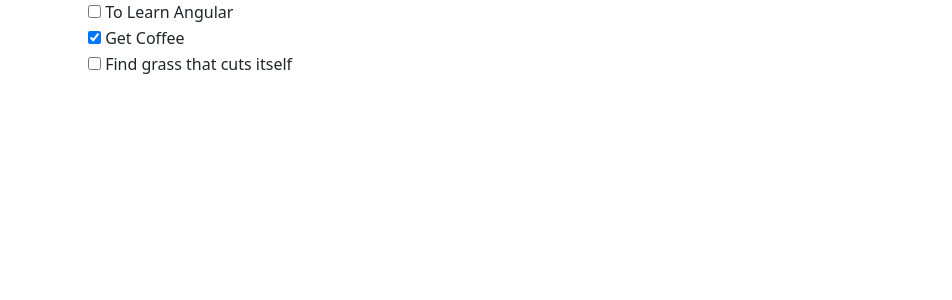
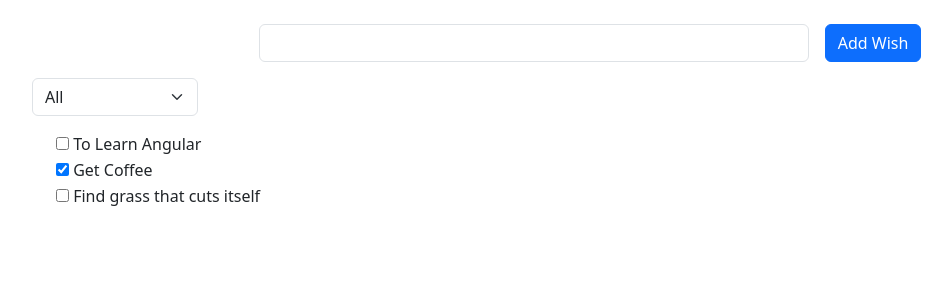
Before and after one commit to willsf2021/angular-reinforcements, an Angular app in the folder wishlist/: page / in a window 1280 px wide. Shown: the top 300 px of the page, without its empty margins (50-1002 px from the left). Built offline with nearby package versions, Linux system fonts and the light colour scheme.

Commit message:
feat: filtering data with ngModel

```diff
--- a/wishlist/src/app/app.component.html
+++ b/wishlist/src/app/app.component.html
@@ -1,24 +1,64 @@
 <div class="container">
+  <!-- Template-driven Form -->
+  <form class="row mt-3 gx-3 gy-2 align-items-center justify-content-center">
+    <div class="col-sm-6">
+      <label class="visually-hidden" for="specifSizeInputName">Wish</label
+      ><input
+        type="text"
+        name="new-wish-text"
+        class="form-control"
+        [(ngModel)]="newWishText"
+      />
+    </div>
+    <div class="col-auto">
+      <button
+        type="submit"
+        class="btn btn-primary"
+        (click)="$event.preventDefault(); addNewWish()"
+      >
+        Add Wish
+      </button>
+    </div>
+  </form>
 
-  <div *ngIf="items.length === 0; else showItems">
+  <div class="row mt-3">
+    <div class="col-sm-2">
+      <select class="form-select" [(ngModel)]="listFilter" (ngModelChange)="filterChanged($event)">
+        <option value="0">All</option>
+        <option value="1">Unfulfilled</option>
+        <option value="2">Fulfilled</option>
+      </select>
+    </div>
+  </div>
+
+  <div class="row mt-3">
+    <div *ngIf="visibleItems.length === 0; else showItems">
       There are no wishes do display.
     </div>
 
     <ng-template #showItems>
       <ul class="wish-list">
-      <li *ngFor="let item of items; index as ii">
+        <li *ngFor="let item of visibleItems; index as ii">
           <!-- for of loop | there is now allowed to put two directives insides same element HTML -->
           <!-- * is directive -->
           <div class="form-check">
             <label for="form-check-label">
-            <input class="checkbox" type="checkbox" [checked]="item.isComplete" [attr.data-index]="ii"
-              (click)="toggleItem(item)">
+              <input
+                class="checkbox"
+                type="checkbox"
+                [checked]="item.isComplete"
+                [attr.data-index]="ii"
+                (click)="toggleItem(item)"
+              />
               <!-- Binding data with [] -->
 
-            {{item.wishText}}
+              {{ item.wishText }}
             </label>
           </div>
         </li>
       </ul>
     </ng-template>
   </div>
+</div>
+
+<!-- Reactive Forms -->
--- a/wishlist/src/app/app.component.ts
+++ b/wishlist/src/app/app.component.ts
@@ -1,18 +1,49 @@
 import { Component } from '@angular/core';
 import { WishItem } from 'src/shared/models/wishItem';
 
-@Component({ // @ = Decorator
+@Component({
+  // @ = Decorator
   selector: 'app-root',
   templateUrl: './app.component.html',
-  styleUrls: ['./app.component.css']
+  styleUrls: ['./app.component.css'],
 })
 export class AppComponent {
   items: WishItem[] = [
     new WishItem('To Learn Angular'),
     new WishItem('Get Coffee', true),
-    new WishItem('Find grass that cuts itself')
+    new WishItem('Find grass that cuts itself'),
   ];
-  title = 'my wishlist';
+
+  listFilter: string = '0';
+
+  newWishText = '';
+
+  title = 'wishlist';
+
+  visibleItems: WishItem[] = this.items;
+
+  filterChanged(value: any) {
+    switch (value) {
+      case '0':
+        this.visibleItems = this.items;
+        break;
+      case '1':
+        this.visibleItems = this.items.filter(
+          (item) => !item.isComplete
+        );
+        break;
+      case '2':
+        this.visibleItems = this.items.filter(
+          (item) => item.isComplete
+        );
+        break;
+    }
+  }
+
+  addNewWish() {
+    this.items.push(new WishItem(this.newWishText)); // todo: add wish to items arrays
+    this.newWishText = ''; // clear the textbox
+  }
   toggleItem(item: WishItem) {
     item.isComplete = !item.isComplete;
     console.log(item);
```
Also changed, not shown: wishlist/src/app/app.module.ts (+5 -8 lines). Lines whose indentation alone changed are shown as unchanged.
